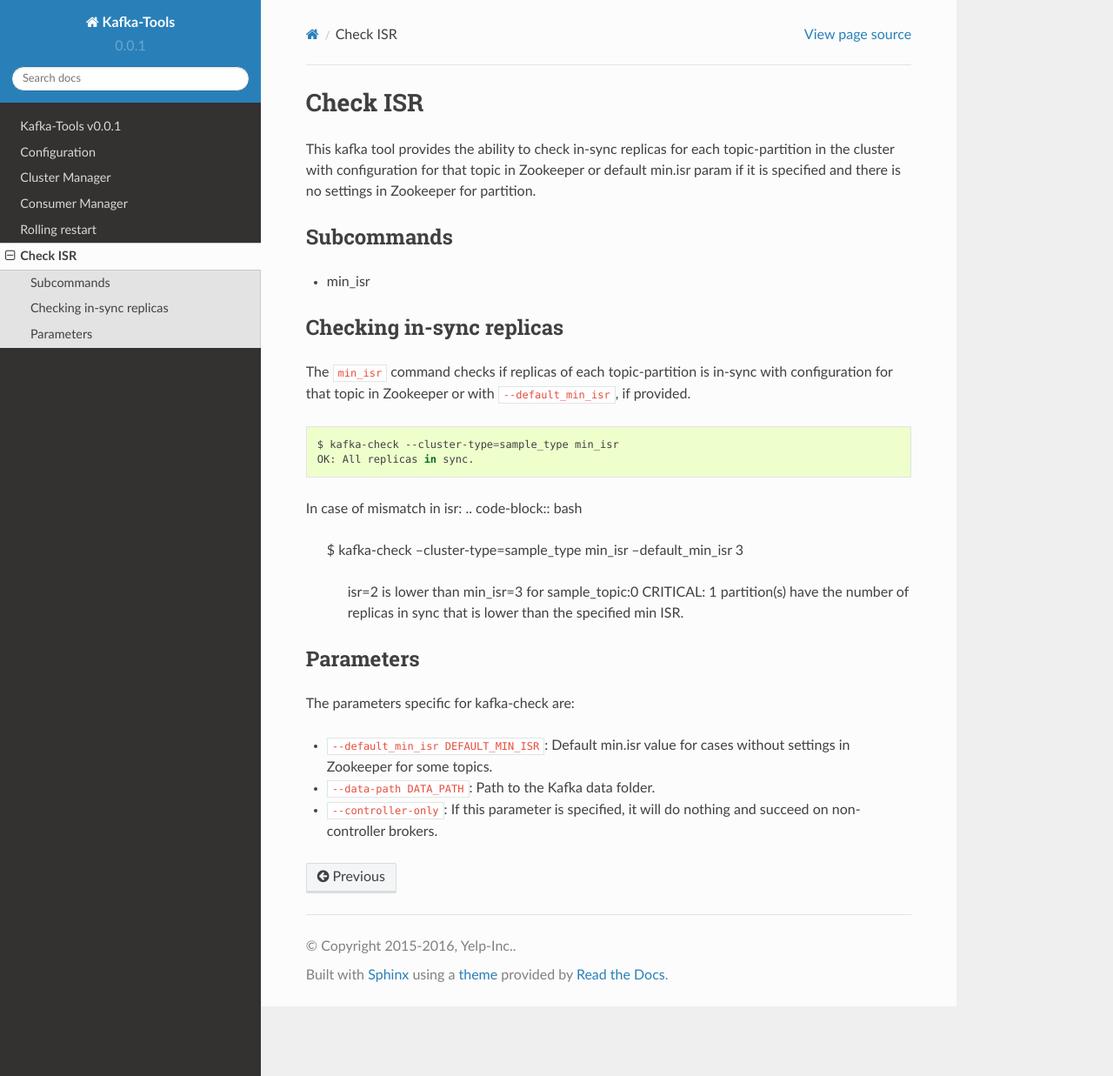
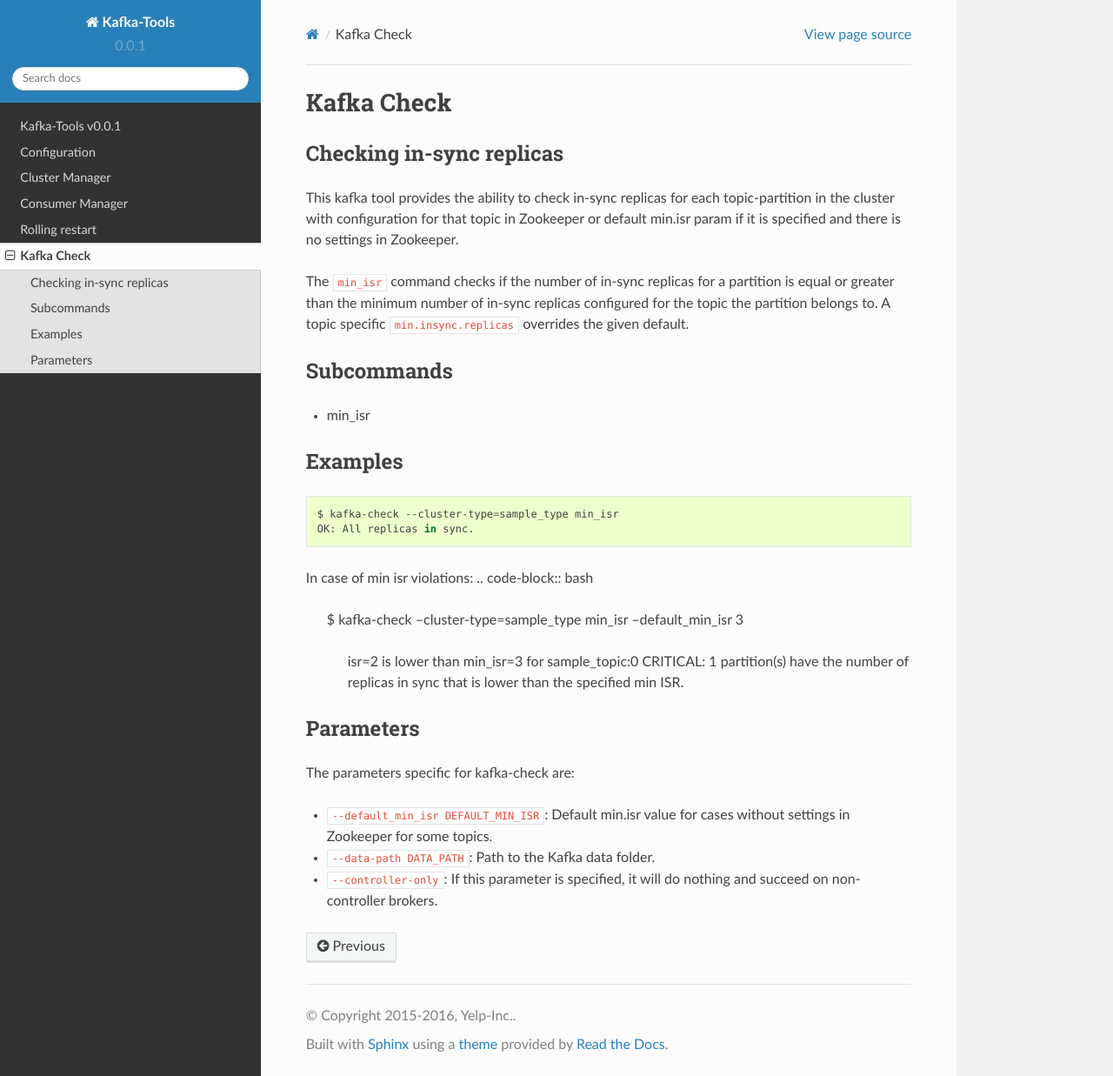
Before and after one commit to Yelp/kafka-utils, a Sphinx documentation site: the page built from docs/source/kafka_check.rst, in a window 1280 px wide and 1237 px high. Shown: the whole window at 87% size. Built offline with Sphinx 7.4.7 and the Read the Docs theme 2.0.0, drawn with Linux system fonts in a browser that asks for light colours.

Commit message:
kafka-check review-comments

```diff
--- a/docs/source/kafka_check.rst
+++ b/docs/source/kafka_check.rst
@@ -1,28 +1,31 @@
-Check ISR
-*********
+Kafka Check
+***********
 
+Checking in-sync replicas
+=========================
 This kafka tool provides the ability to check in-sync replicas for each topic-partition
 in the cluster with configuration for that topic in Zookeeper or default min.isr param
-if it is specified and there is no settings in Zookeeper for partition.
+if it is specified and there is no settings in Zookeeper.
+
+The :code:`min_isr` command checks if the number of in-sync replicas for a
+partition is equal or greater than the minimum number of in-sync replicas
+configured for the topic the partition belongs to. A topic specific
+:code:`min.insync.replicas` overrides the given default.
 
 Subcommands
 ===========
 
 * min_isr
 
-Checking in-sync replicas
-=========================
-
-The :code:`min_isr` command checks if replicas of each topic-partition is in-sync
-with configuration for that topic in Zookeeper or with :code:`--default_min_isr`,
-if provided.
+Examples
+========
 
 .. code-block:: bash
 
    $ kafka-check --cluster-type=sample_type min_isr
    OK: All replicas in sync.
 
-In case of mismatch in isr:
+In case of min isr violations:
 .. code-block:: bash
 
    $ kafka-check --cluster-type=sample_type min_isr --default_min_isr 3
```
